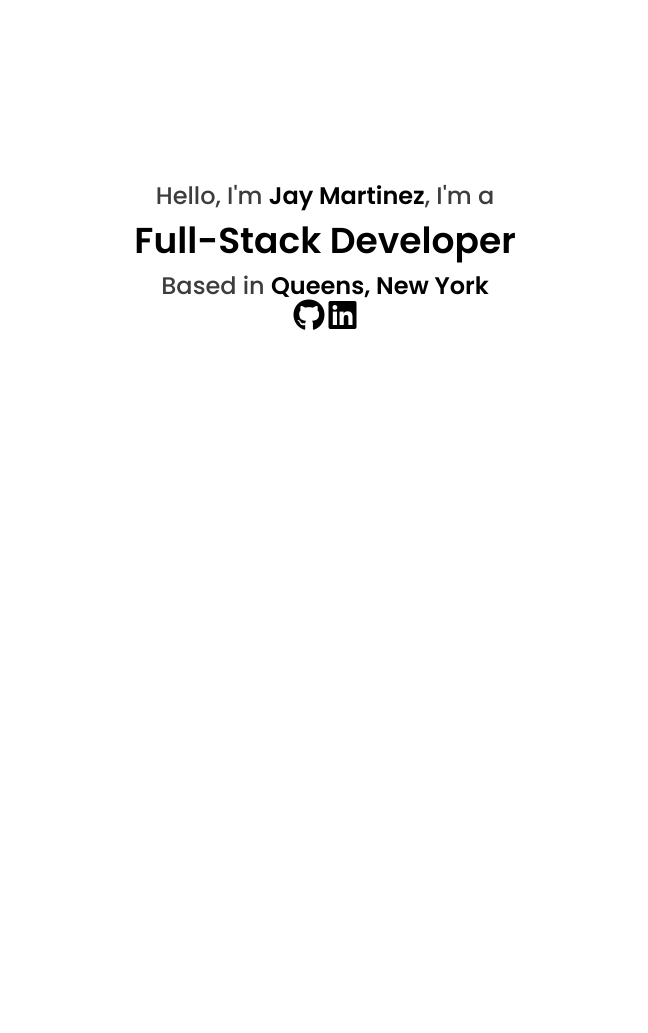
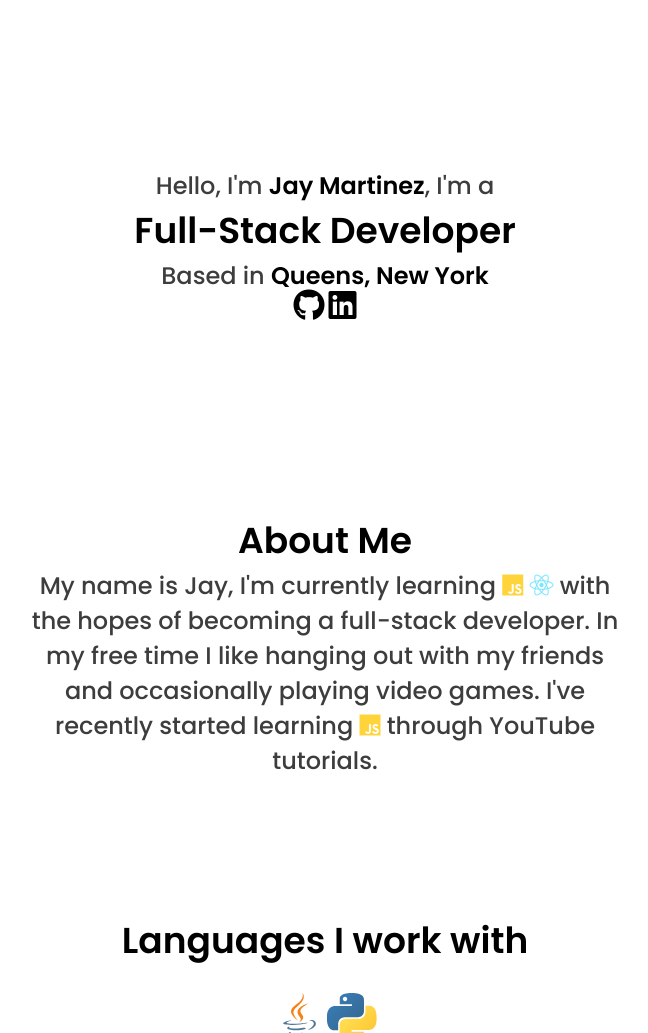
Before and after one commit to jayamartinez/jayamartinez.github.io, a plain HTML site: page index.html in a window 1280 px wide. Shown: the part 147-1180 px from the top of the page, without its empty margins (315-963 px from the left). Before the commit the page ends 800 px from the top, so only its background shows below. Drawn offline with Linux system fonts and the light colour scheme.

Commit message:
Added about me section and tech stack section

```diff
--- a/index.html
+++ b/index.html
@@ -11,24 +11,25 @@
     ></script>
   </head>
   <body>
+    <div class="container">
       <header>
         <nav>
           <a href="#" class="name">Jay Martinez</a>
           <ul class="navLinks">
             <li><a id="homeBtn" href="#">Home</a></li>
-          <li><a id="aboutBtn" href="#">About</a></li>
-          <li><a id="projectsBtn" href="#">Projects</a></li>
+            <li><a id="aboutBtn" href="#about">About</a></li>
+            <li><a id="projectsBtn" href="#projects">Projects</a></li>
             <li><a id="contactBtn" href="#">Contact</a></li>
           </ul>
         </nav>
       </header>
       <br />
       <br />
-
-    <div id="home">
+      <section id="home">
         <h2>Hello, I'm <span class="name">Jay Martinez</span>, I'm a</h2>
         <h1>Full-Stack Developer</h1>
         <h2>Based in <span id="location">Queens, New York</span></h2>
+        <div class="icon-container">
           <a href="https://github.com/jayamartinez" target="_blank">
             <i class="fa-brands fa-github fa-2xl"></i>
           </a>
@@ -36,6 +37,50 @@
             <i class="fa-brands fa-linkedin fa-2xl"></i>
           </a>
         </div>
+      </section>
+
+      <br />
+
+      <section id="about">
+        <h1>About Me</h1>
+        <h2>
+          My name is Jay, I'm currently learning
+          <i class="fa-brands fa-js" style="color: #ffd43b"></i>
+          <i class="fa-brands fa-react" style="color: #78e6ff"></i> with the
+          hopes of becoming a full-stack developer. In my free time I like
+          hanging out with my friends and occasionally playing video games. I've
+          recently started learning
+          <i class="fa-brands fa-js" style="color: #ffd43b"></i> through YouTube
+          tutorials.
+        </h2>
+      </section>
+
+      <br />
+
+      <section id="techStack">
+        <h1>Languages I work with</h1>
+        <!-- will be changed to tech stack in the future-->
+
+        <br />
+
+        <img src="images/java-icon.svg" class="icons" />
+        <img src="images/python-icon.svg" class="icons" />
+        <!-- <i class="fa-brands fa-java fa-2xl"></i>
+          <i class="fa-brands fa-python fa-2xl"></i> -->
+        <br />
+        <!-- <i class="fa-brands fa-html5 fa-2xl"></i>
+          <i class="fa-brands fa-css3-alt fa-2xl"></i>
+          <i class="fa-brands fa-js fa-2xl"></i> -->
+        <img src="images/html5-icon.svg" class="icons" />
+        <img src="images/css3-icon.svg" class="icons" />
+        <img src="images/javascript-icon.svg" class="icons" />
+      </section>
+
+      <section id="projects">
+        <h1>Projects</h1>
+        <h2>none... yet</h2>
+      </section>
+    </div>
 
     <script src="index.js"></script>
   </body>
--- a/style.css
+++ b/style.css
@@ -5,6 +5,7 @@
   padding: 0;
   background-color: white;
   font-family: "Poppins", sans-serif;
+  scroll-behavior: smooth;
 }
 
 li,
@@ -22,8 +23,12 @@ header {
   align-items: center;
   text-align: left;
   padding: 30px;
+  box-shadow: 0 4px 10px rgba(0, 0, 0, 0.2);
   background-color: white;
-  box-shadow: 0 4px 10px rgba(0, 0, 0, 0.2);
+  position: fixed;
+  width: 100%;
+  top: 0;
+  z-index: 1000;
 }
 
 nav {
@@ -39,6 +44,15 @@ header .name {
   font-weight: 600;
 }
 
+.container {
+  padding-top: 100px;
+}
+
+section {
+  padding: 100px 20px;
+  text-align: center;
+}
+
 .navLinks {
   display: flex;
   gap: 20px;
@@ -47,8 +61,41 @@ header .name {
 }
 
 #home {
+  min-height: 60vh;
+  display: flex;
+  flex-direction: column;
+  justify-content: center;
+}
+
+h2 {
+  font-weight: 500;
+  color: rgb(61, 61, 61);
+}
+
+h1 {
+  font-size: 36px;
+  font-weight: 600;
+}
+
+#location {
+  font-weight: 525;
+  color: black;
+}
+
+.name {
+  font-weight: 525;
+  color: black;
+}
+
+#about,
+#techStack,
+#projects {
+  min-height: 80vh;
+}
+
+#about {
   position: absolute;
-  top: 50%;
+  top: 110%;
   left: 50%;
   transform: translate(-50%, -50%);
   text-align: center;
@@ -56,22 +103,27 @@ header .name {
   align-items: center;
 }
 
-#home h2 {
-  font-weight: 500;
-  color: rgb(61, 61, 61);
+#techStack {
+  position: absolute;
+  top: 160%;
+  left: 50%;
+  transform: translate(-50%, -50%);
+  text-align: center;
+  justify-content: center;
+  align-items: center;
 }
 
-#home h1 {
-  font-size: 36px;
-  font-weight: 600;
+#projects {
+  position: absolute;
+  top: 210%;
+  left: 50%;
+  transform: translate(-50%, -50%);
+  text-align: center;
+  justify-content: center;
+  align-items: center;
 }
 
-#home #location {
-  font-weight: 525;
-  color: black;
+.icons {
+  width: 50px;
+  height: 50px;
 }
-
-#home .name {
-  font-weight: 525;
-  color: black;
-}
```
Also changed, not shown: images/css3-icon.svg (added), images/html5-icon.svg (added), images/java-icon.svg (added), images/javascript-icon.svg (added), images/python-icon.svg (added). Lines whose indentation alone changed are shown as unchanged.
